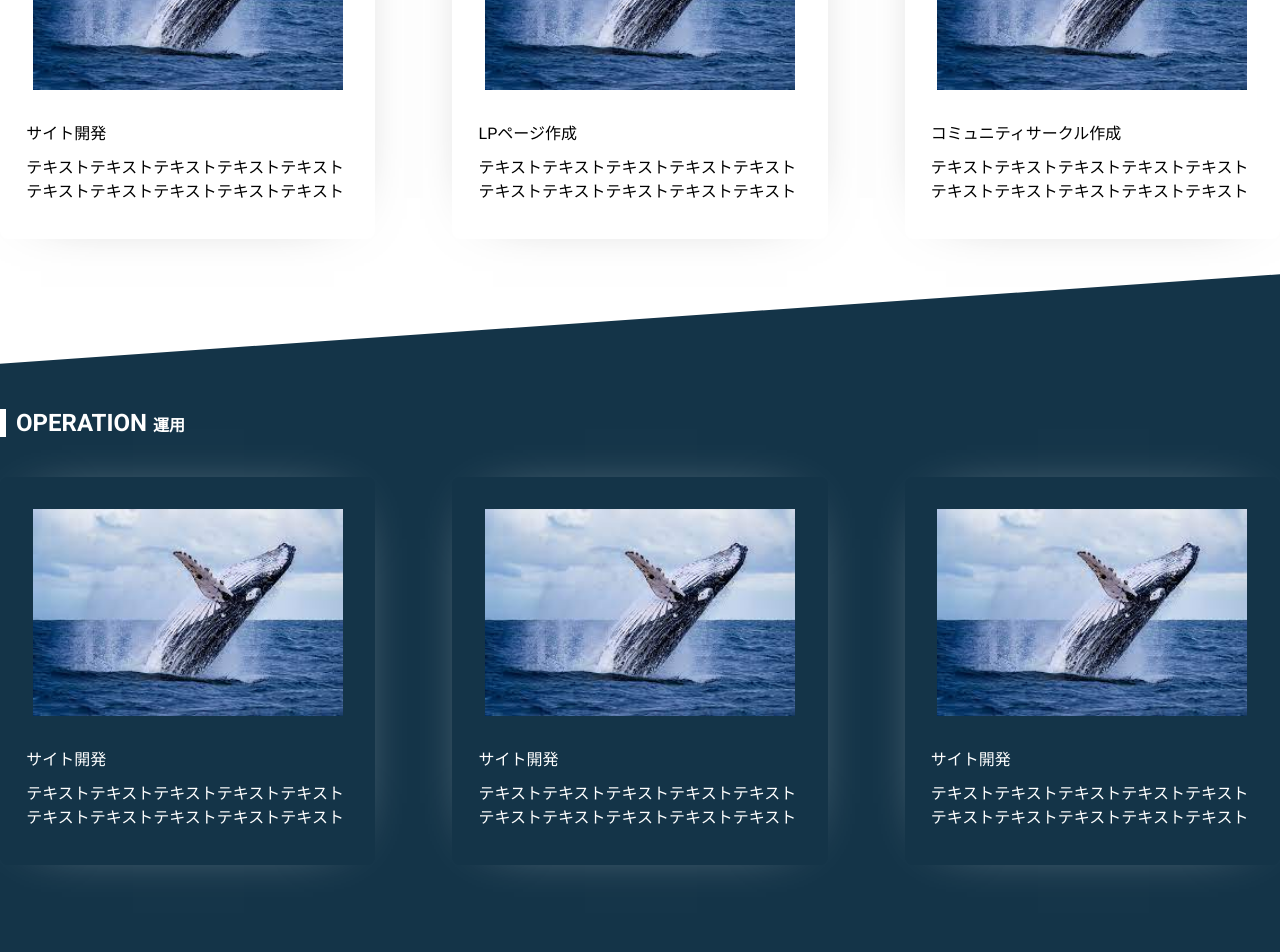
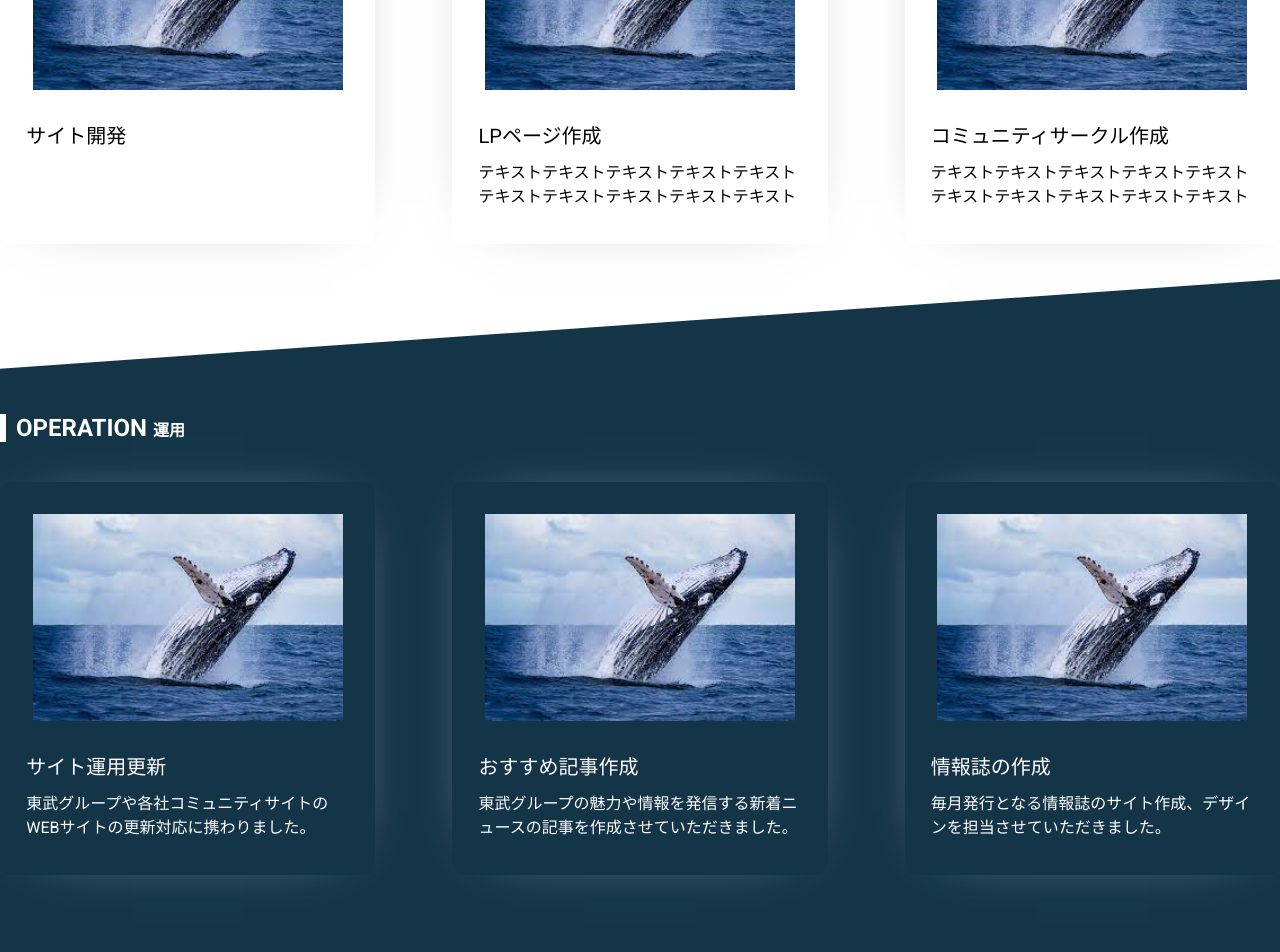
Before and after one commit to tsubokura-shuhei/new-portfolio, a Next.js app: page /PageBusiness in a window 1280 px wide. Shown: the part 480-1432 px from the top of the page. Built offline with nearby package versions, Linux system fonts and the light colour scheme.

Commit message:
business fix

```diff
--- a/components/style/Business.module.scss
+++ b/components/style/Business.module.scss
@@ -75,6 +75,7 @@ $pc: 768px;
             transition: ease 0.5s;
             border-radius: 8px;
             box-shadow: 0px 0px 60px -41px #777777;
+            border-radius: 10px;
             .image_container {
               width: 100%;
               padding: 2%;
@@ -89,6 +90,7 @@ $pc: 768px;
             .text_container {
               .title_inner {
                 margin-bottom: 10px;
+                font-size: 20px;
               }
               .text_inner {
                 margin-bottom: 10px;
@@ -146,6 +148,7 @@ $pc: 768px;
             transition: ease 0.5s;
             border-radius: 8px;
             box-shadow: 0px 0px 60px -41px #ffffff;
+            border-radius: 10px;
             .image_container {
               width: 100%;
               padding: 2%;
@@ -160,6 +163,7 @@ $pc: 768px;
             .text_container {
               .title_inner {
                 margin-bottom: 10px;
+                font-size: 20px;
               }
               .text_inner {
                 margin-bottom: 10px;
--- a/pages/PageBusiness.tsx
+++ b/pages/PageBusiness.tsx
@@ -25,9 +25,7 @@ export default function PageBusiness() {
                   </div>
                   <div className={styles.text_container}>
                     <div className={styles.title_inner}>サイト開発</div>
-                    <div className={styles.text_inner}>
-                      テキストテキストテキストテキストテキストテキストテキストテキストテキストテキスト
-                    </div>
+                    <div className={styles.text_inner}></div>
                   </div>
                 </Link>
               </div>
@@ -74,9 +72,9 @@ export default function PageBusiness() {
                       <img src="images/for.jpg" alt="" />
                     </div>
                     <div className={styles.text_container}>
-                      <div className={styles.title_inner}>サイト開発</div>
+                      <div className={styles.title_inner}>サイト運用更新</div>
                       <div className={styles.text_inner}>
-                        テキストテキストテキストテキストテキストテキストテキストテキストテキストテキスト
+                        東武グループや各社コミュニティサイトのWEBサイトの更新対応に携わりました。
                       </div>
                     </div>
                   </Link>
@@ -88,9 +86,9 @@ export default function PageBusiness() {
                       <img src="images/for.jpg" alt="" />
                     </div>
                     <div className={styles.text_container}>
-                      <div className={styles.title_inner}>サイト開発</div>
+                      <div className={styles.title_inner}>おすすめ記事作成</div>
                       <div className={styles.text_inner}>
-                        テキストテキストテキストテキストテキストテキストテキストテキストテキストテキスト
+                        東武グループの魅力や情報を発信する新着ニュースの記事を作成させていただきました。
                       </div>
                     </div>
                   </Link>
@@ -102,9 +100,9 @@ export default function PageBusiness() {
                       <img src="images/for.jpg" alt="" />
                     </div>
                     <div className={styles.text_container}>
-                      <div className={styles.title_inner}>サイト開発</div>
+                      <div className={styles.title_inner}>情報誌の作成</div>
                       <div className={styles.text_inner}>
-                        テキストテキストテキストテキストテキストテキストテキストテキストテキストテキスト
+                        毎月発行となる情報誌のサイト作成、デザインを担当させていただきました。
                       </div>
                     </div>
                   </Link>
```
Also changed, not shown: pages/BusinessPr01.tsx (added).
